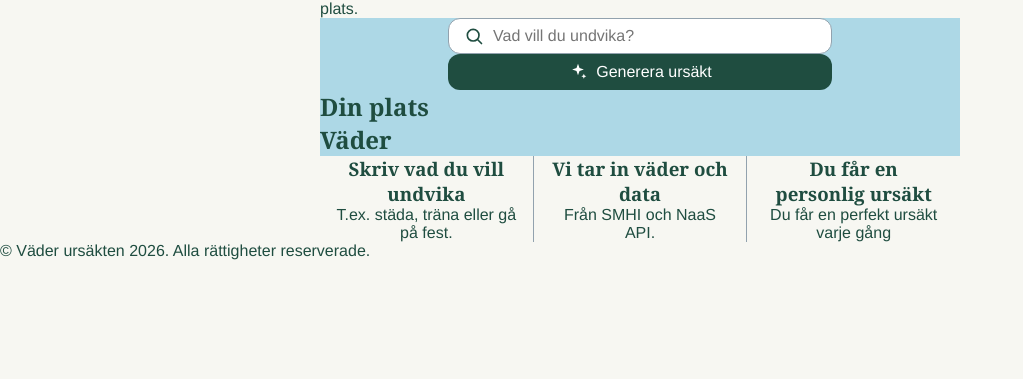
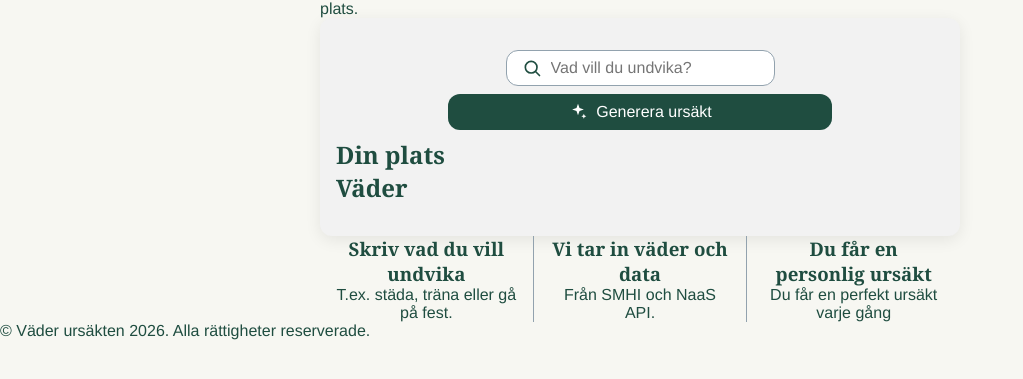
Before and after one commit to lindqvistrl/Ursakten, a website built with Vite: page index.html in a window 1280 px wide. Shown: the part 133-512 px from the top of the page, without its empty margins (0-1023 px from the left). Built offline with nearby package versions, Linux system fonts and the light colour scheme.

Commit message:
Styla formulärkortet (#81)
Tar också bort en tom och dubblerad div#app inuti kortet.

```diff
--- a/index.html
+++ b/index.html
@@ -42,7 +42,6 @@
       Därför behövs båda.-->
         <input type="text" id="undvika" name="undvika" placeholder="Vad vill du undvika?">
       </div>
-      <div id="app"></div>
       <button type="button" id="generera">
         <svg class="ikon" aria-hidden="true" viewBox="0 0 24 24" width="20" height="20" fill="currentColor">
           <path d="M12 2l1.8 5.2L19 9l-5.2 1.8L12 16l-1.8-5.2L5 9l5.2-1.8z" />
--- a/src/style.scss
+++ b/src/style.scss
@@ -81,7 +81,13 @@ span {
   }
 
 .formularkort {
-  background-color: lightblue;
+  background-color: $bakgrund-ljus;
+  border-radius: $radie;
+  padding: $spacing-l $spacing-m;
+  box-shadow: 0 4px 16px rgba(0, 0, 0, 0.08);
+  display: flex;
+  flex-direction: column;
+  gap: $spacing-s;
 }
 
 // Gömmer element visuellt men låter skärmläsare läsa dem.
```
